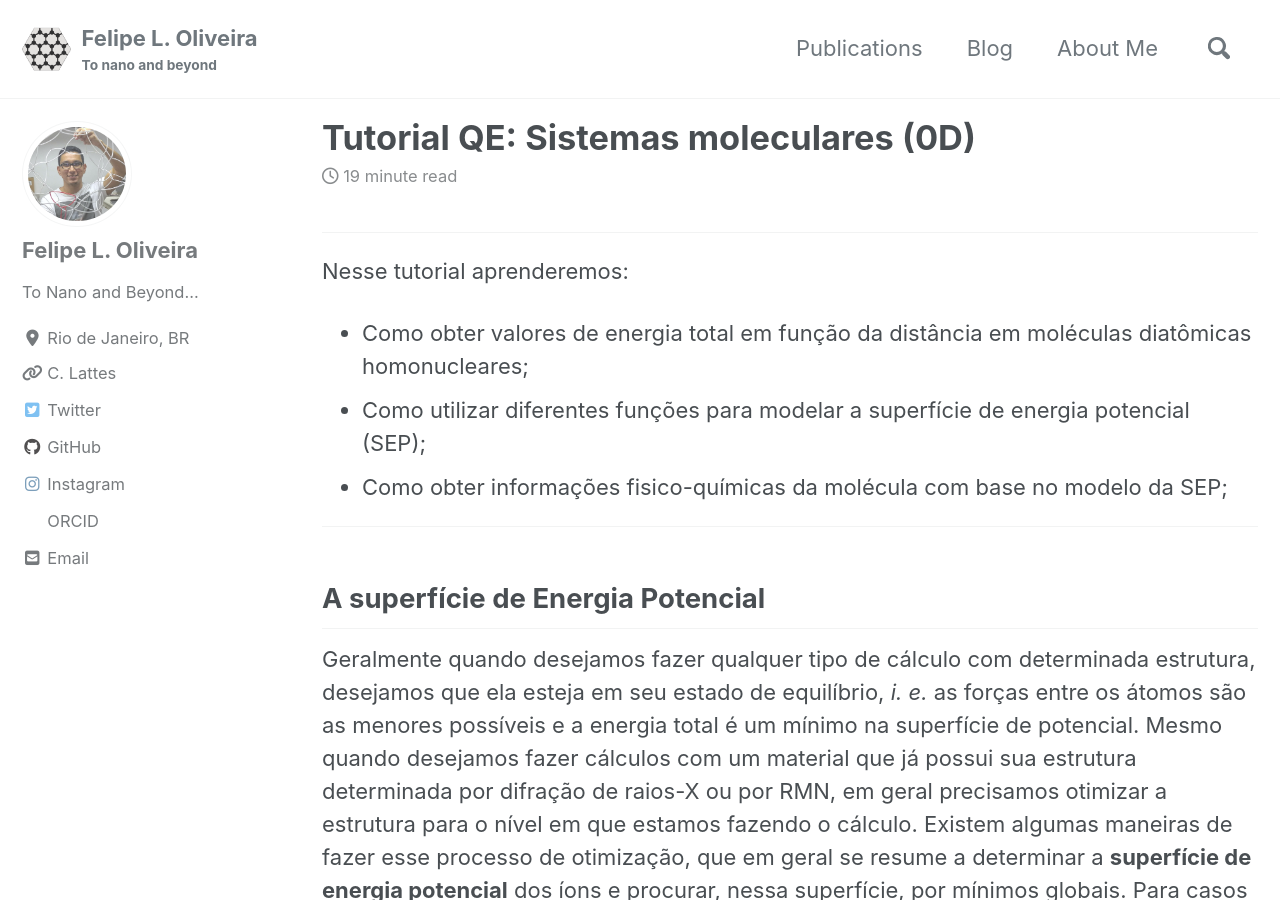
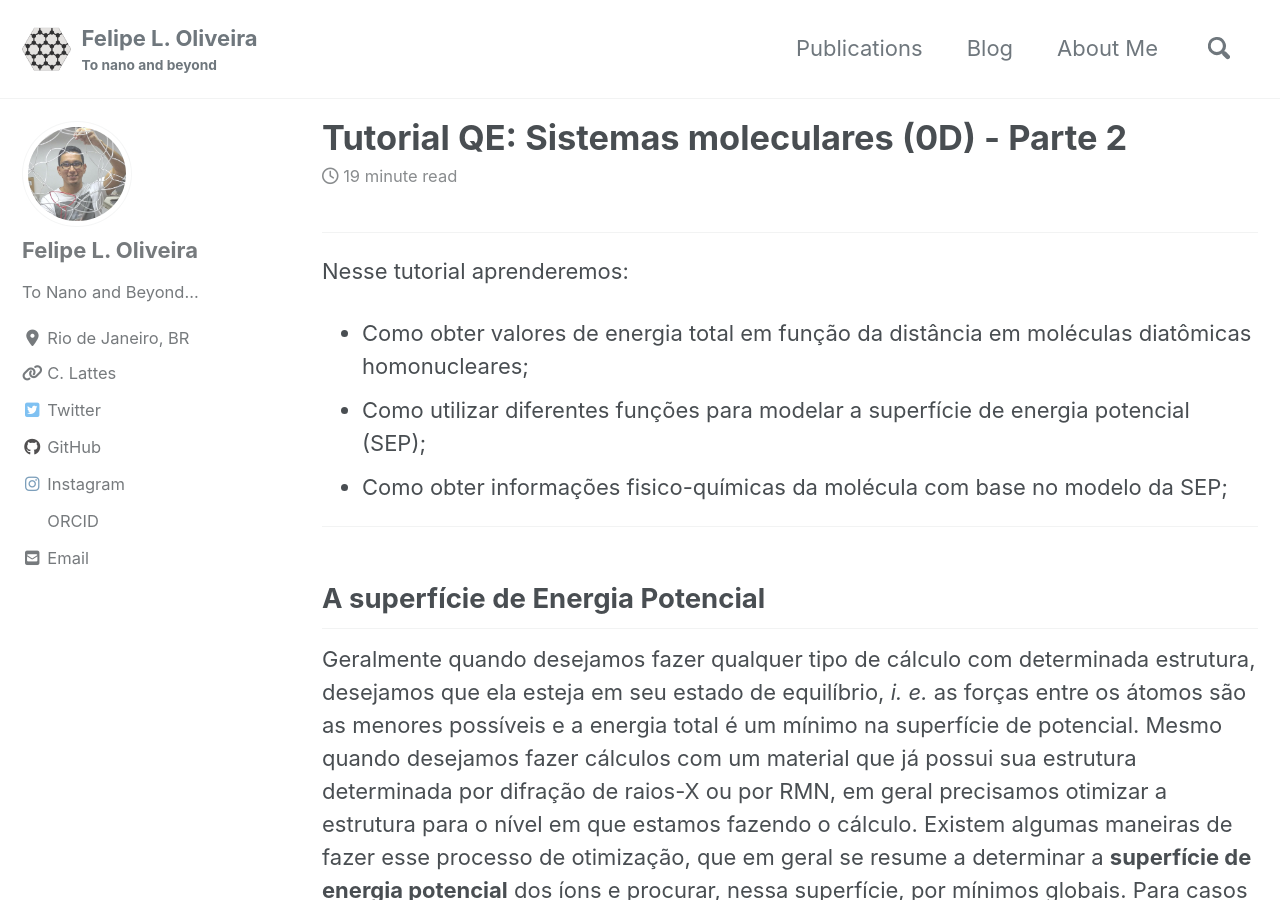
Before and after one commit to lipelopesoliveira/lipelopesoliveira.github.io, a Jekyll site: the page built from _posts/tutoriais_qe/2019-08-30-cap2-2.md, in a window 1280 px wide and 900 px high. Built offline with Jekyll 4.4.1, drawn with Linux system fonts in a browser that asks for light colours; cached includes are drawn as plain includes; nearby versions of some CDN libraries; formulas are drawn with MathJax 3.

Commit message:
Update 2019-08-30-cap2-2.md

```diff
--- a/_posts/tutoriais_qe/2019-08-30-cap2-2.md
+++ b/_posts/tutoriais_qe/2019-08-30-cap2-2.md
@@ -1,11 +1,11 @@
 ---
-title: "Tutorial QE: Sistemas moleculares (0D)"
+title: "Tutorial QE: Sistemas moleculares (0D) - Parte 2"
 date: 2019-08-30
 tags: [QE, Tutorial]
 classes: wide
 header:
   teaser: images/posts/tutorial_qe/logo_header.jpg
-excerpt: "Obtendo a estrutura de equilíbrio, energia coesiva e modos vibracionais para sistemas moleculares (0D)"
+excerpt: "Obtendo a energia coesiva e modos vibracionais para sistemas moleculares (0D)"
 mathjax: "true"
 ---
 
```
